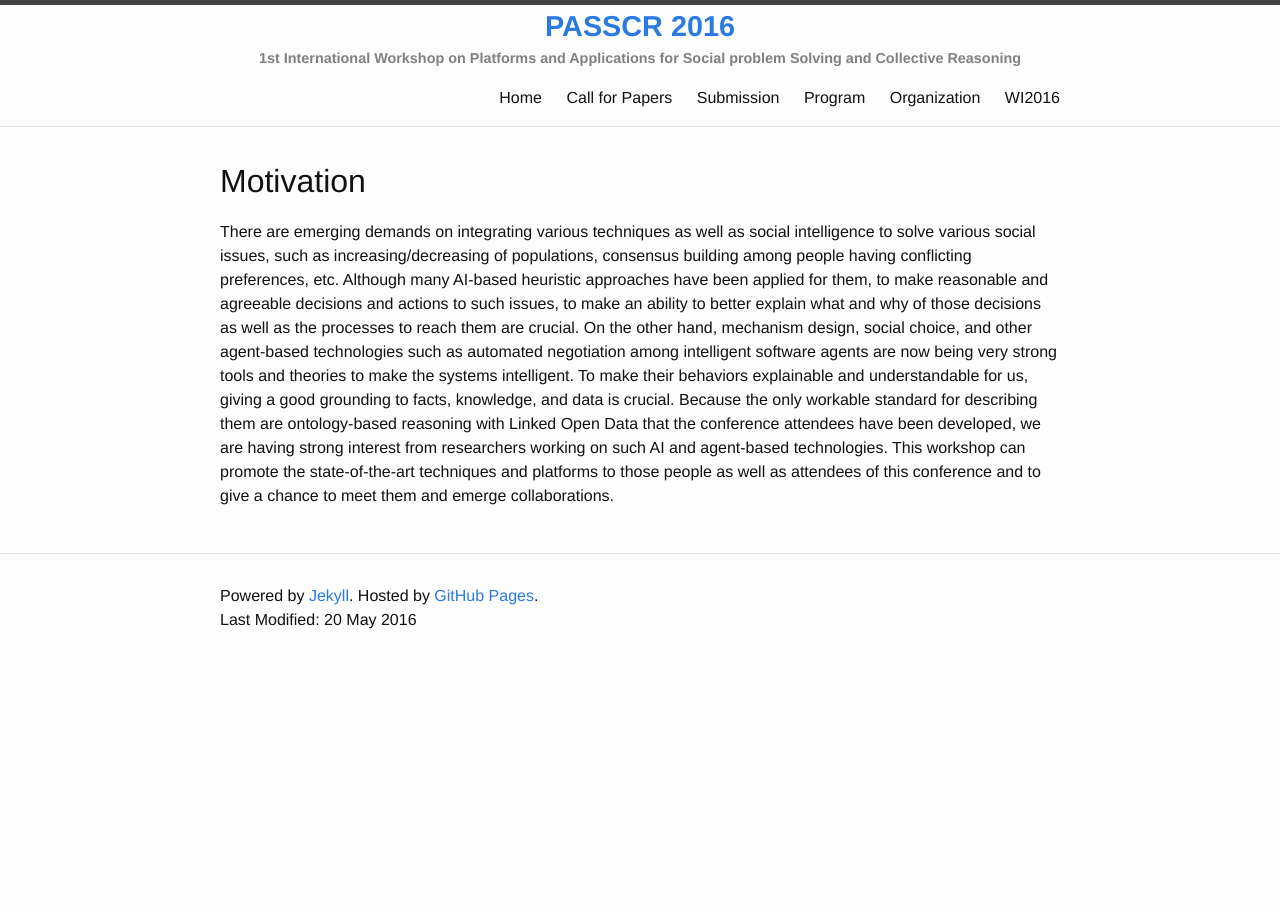
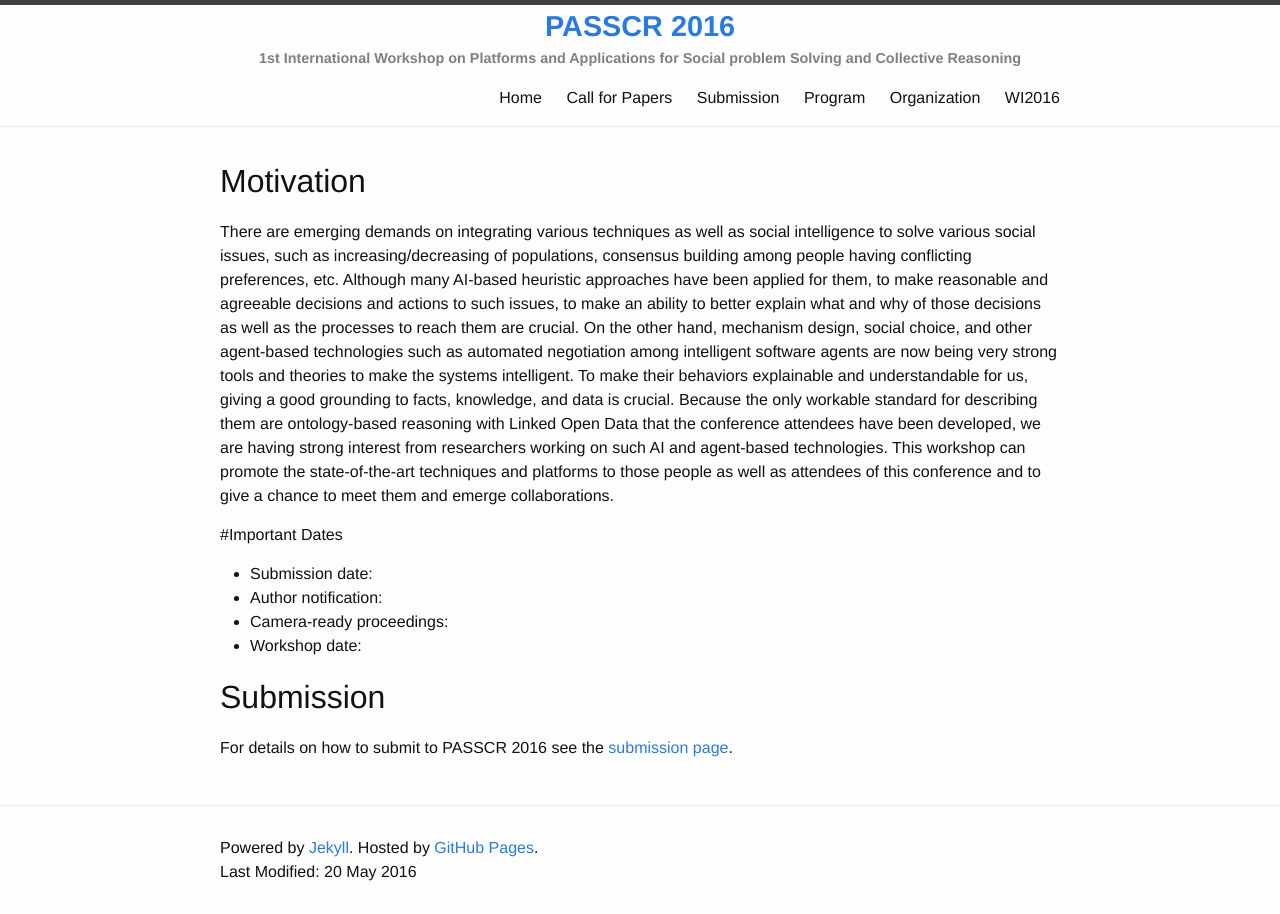
Before and after one commit to passcr/passcr.github.io, a Jekyll site: the page built from index.md, in a window 1280 px wide. Built offline with Jekyll 4.4.1, drawn with Linux system fonts in a browser that asks for light colours.

Commit message:
added important dates, submission, and links.

```diff
--- a/index.md
+++ b/index.md
@@ -5,3 +5,12 @@ permalink: /
 ---
 # Motivation
 There are emerging demands on integrating various techniques as well as social intelligence to solve various social issues, such as increasing/decreasing of populations, consensus building among people having conflicting preferences, etc. Although many AI-based heuristic approaches have been applied for them, to make reasonable and agreeable decisions and actions to such issues, to make an ability to better explain what and why of those decisions as well as the processes to reach them are crucial. On the other hand, mechanism design, social choice, and other agent-based technologies such as automated negotiation among intelligent software agents are now being very strong tools and theories to make the systems intelligent. To make their behaviors explainable and understandable for us, giving a good grounding to facts, knowledge, and data is crucial. Because the only workable standard for describing them are ontology-based reasoning with Linked Open Data that the conference attendees have been developed, we are having strong interest from researchers working on such AI and agent-based technologies. This workshop can promote the state-of-the-art techniques and platforms to those people as well as attendees of this conference and to give a chance to meet them and emerge collaborations.
+
+#Important Dates
+* Submission date:
+* Author notification:
+* Camera-ready proceedings:
+* Workshop date:
+
+# Submission
+For details on how to submit to PASSCR 2016 see the [submission page](http://passcr.org/submission/).
```
Also changed, not shown: cfp.md (+3 -3 lines).
